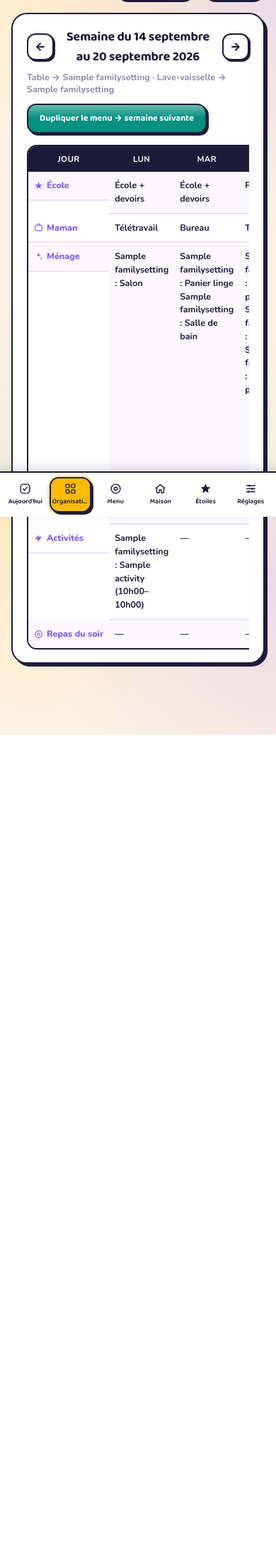
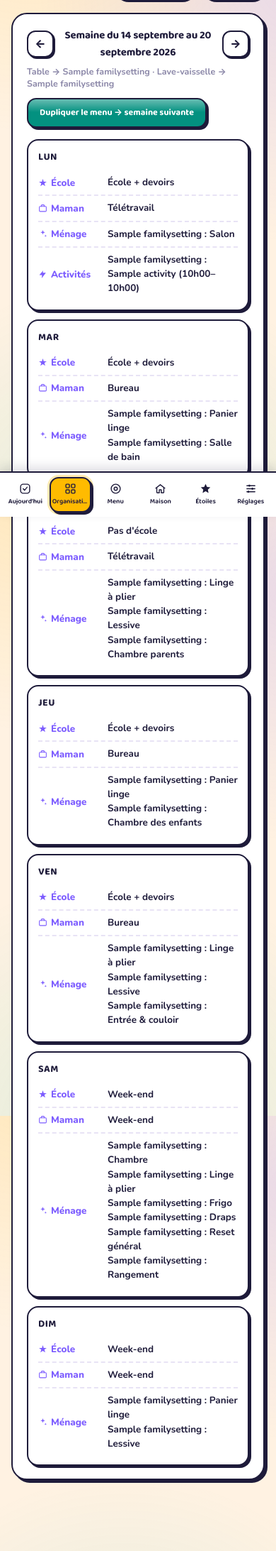
Before and after one commit to Khadaassi/notre-semaine, a Django app: page /semaine/ in a window 390 px wide. Shown: the part 116-2301 px from the top of the page at 71% size. Before the commit the page ends 1151 px from the top, so only its background shows below. Run offline with Django 5.2, Linux system fonts and the light colour scheme; a user stored in the database is signed in; data comes from the database, SQL or seed files in the repository; tables that the repository leaves empty hold one stand-in row (values such as "Sample post").

Commit message:
Show the semainier as a per-day vertical agenda on mobile
Below ~640px the horizontal weekgrid table is hard to read, so week.html
now also renders a day-by-day agenda from the exact same table_rows context
— no server-side duplication, just a second read order over it (a small
`index` template filter, since Django's dotted lookup can't index a list by
a variable). A CSS media query swaps which one is visible; desktop is
unaffected.

Co-Authored-By: Claude Sonnet 5 <noreply@anthropic.com>

```diff
--- /dev/null
+++ b/planner/templatetags/planner_extras.py
@@ -0,0 +1,16 @@
+from django import template
+
+register = template.Library()
+
+
+@register.filter
+def index(sequence, position):
+    """Looks up `sequence[position]` from a template, where `position` is itself a
+    variable (Django's dotted `foo.bar` lookup only supports a literal int, not one held
+    in another variable). Used by week.html to build the mobile per-day agenda from the
+    same day-indexed `cells` lists the desktop table already renders — no new context,
+    just a different read order over it."""
+    try:
+        return sequence[int(position)]
+    except (TypeError, ValueError, IndexError):
+        return None
--- a/static/planner/style.css
+++ b/static/planner/style.css
@@ -308,6 +308,17 @@ nav.tabs a .nav-icon{margin-right:6px;}
 
 .week-duplicate-form{margin-bottom:16px;}
 .duplicate-btn{background:var(--mint-dk);font-size:12.5px;padding:9px 16px;}
+
+/* ---- Agenda vertical (mobile) : même contenu que le tableau, présenté jour par jour ---- */
+.week-agenda{display:none;}
+.agenda-day{border:2.5px solid var(--navy);border-radius:16px;padding:12px 14px;margin-bottom:12px;background:white;
+  box-shadow:var(--shadow-sm);}
+.agenda-day:last-child{margin-bottom:0;}
+.agenda-day-title{font-size:14px;margin:0 0 8px;color:var(--navy);text-transform:uppercase;letter-spacing:.03em;}
+.agenda-row{display:flex;gap:10px;padding:7px 0;border-bottom:2px dashed var(--line);font-size:13.5px;font-weight:700;}
+.agenda-row:last-child{border-bottom:none;}
+.agenda-row-slot{flex-shrink:0;width:88px;font-weight:800;color:var(--plum);display:flex;align-items:center;}
+.agenda-row-content{flex:1;min-width:0;line-height:1.5;}
 .rotation{display:flex;align-items:center;justify-content:space-between;background:#fff6ea;
   border-radius:16px;padding:14px 16px;margin-bottom:12px;border:2.5px solid var(--navy);box-shadow:var(--shadow-sm);}
 .rotation .who{font-family:var(--font-display);font-weight:700;color:var(--navy);font-size:15px;}
@@ -398,4 +409,10 @@ button:active{transform:translate(3px,3px) !important;box-shadow:none !important
   nav.tabs a .nav-icon{margin-right:0;}
   nav.tabs a .nav-label{display:block;font-size:9.5px;white-space:nowrap;overflow:hidden;
     text-overflow:ellipsis;max-width:100%;margin-left:0;}
+
+  /* Semainier : agenda vertical par jour plutôt que le tableau horizontal (illisible en
+     dessous de ~640px) — même contexte de template, juste une seconde présentation. */
+  .week-desktop{display:none;}
+  .week-agenda{display:block;}
+  .week-nav-label h2{font-size:15px;}
 }
--- a/templates/planner/week.html
+++ b/templates/planner/week.html
@@ -1,4 +1,5 @@
 {% extends "planner/base.html" %}
+{% load planner_extras %}
 {% block content %}
 <div class="card">
   <div class="week-nav">
@@ -19,7 +20,7 @@
     <button type="submit" class="duplicate-btn">Dupliquer le menu → semaine suivante</button>
   </form>
 
-  <div style="overflow-x:auto">
+  <div class="week-desktop" style="overflow-x:auto">
     <table class="weekgrid">
       <tr><th>Jour</th>{% for h in day_headers %}<th>{{ h }}</th>{% endfor %}</tr>
       {% for row in table_rows %}
@@ -35,5 +36,27 @@
       {% endfor %}
     </table>
   </div>
+
+  <div class="week-agenda">
+    {% for h in day_headers %}
+      {% with day_index=forloop.counter0 %}
+      <div class="agenda-day">
+        <h3 class="agenda-day-title">{{ h }}</h3>
+        {% for row in table_rows %}
+          {% with cell=row.cells|index:day_index %}
+            {% if cell %}
+            <div class="agenda-row">
+              <div class="agenda-row-slot"><span class="row-icon icon-{{ row.icon }}"></span>{{ row.slot }}</div>
+              <div class="agenda-row-content">
+                {% for line in cell %}{{ line }}{% if not forloop.last %}<br>{% endif %}{% endfor %}
+              </div>
+            </div>
+            {% endif %}
+          {% endwith %}
+        {% endfor %}
+      </div>
+      {% endwith %}
+    {% endfor %}
+  </div>
 </div>
 {% endblock %}
```
Also changed, not shown: planner/templatetags/__init__.py (added).
